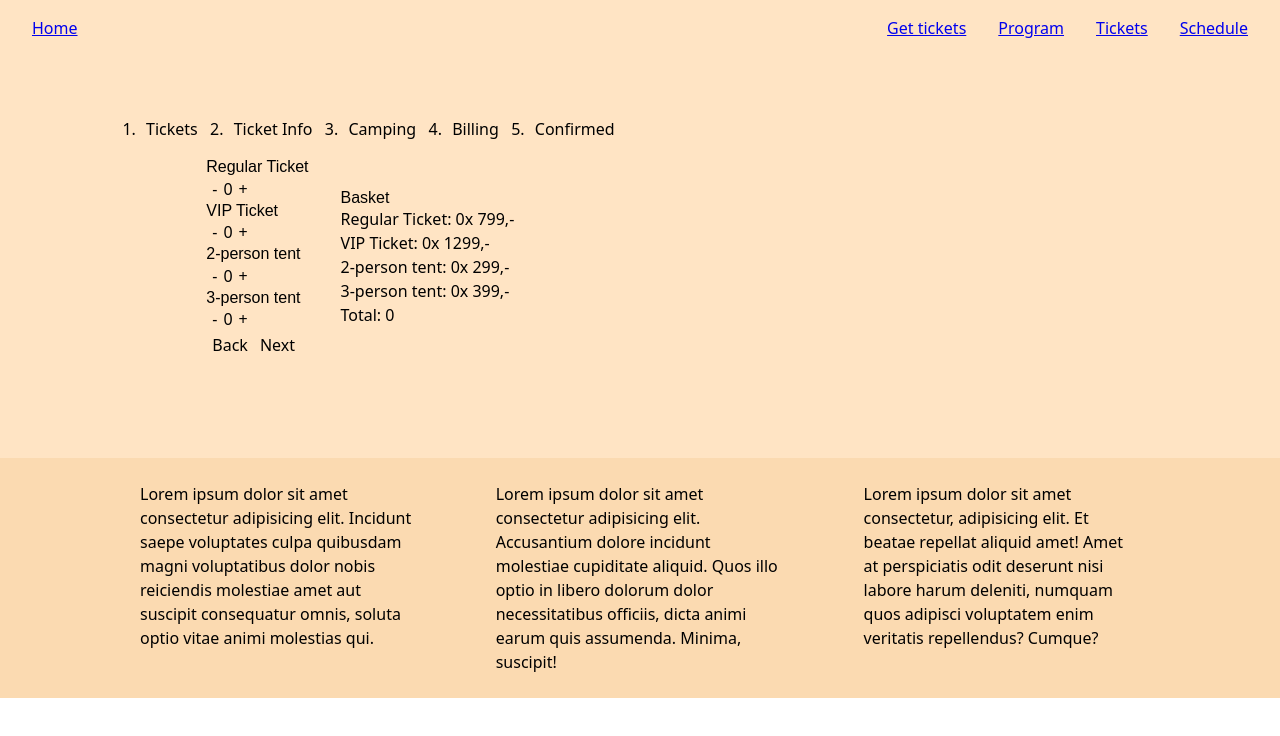
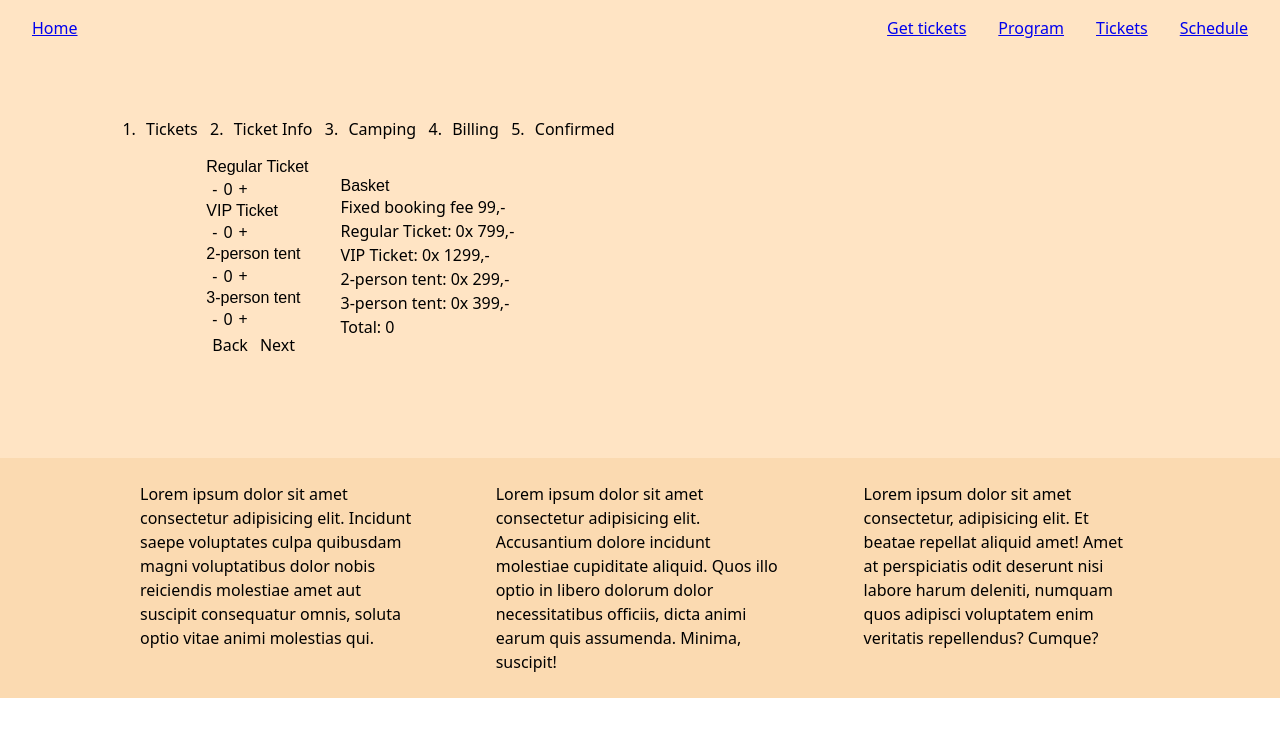
Before and after one commit to emmalarsen1/sunsetsound-exam, a Next.js app: page /booking in a window 1280 px wide. Shown: the top 736 px of the page. Built offline with nearby package versions, Linux system fonts and the light colour scheme; no server answers; a web font is replaced by a local one.

Commit message:
Tilføjet bookingfee

```diff
--- a/src/app/booking/Booking.module.css
+++ b/src/app/booking/Booking.module.css
@@ -17,3 +17,8 @@
   flex-direction: row;
   gap: 1.5rem;
 }
+
+.feewrapper {
+  display: flex;
+  flex-direction: row;
+}
--- a/src/app/booking/page.jsx
+++ b/src/app/booking/page.jsx
@@ -8,6 +8,7 @@ import Ordercomplete from "../components/Ordercomplete";
 import BillingForm from "../components/Billingform";
 
 function Booking() {
+  const fee = [{ name: "Fixed booking fee", price: "99", id: 0, type: "fee", amount: 1 }];
   const [data, setData] = useState(null);
   useEffect(() => {
     fetch("http://localhost:8080/available-spots")
@@ -71,6 +72,12 @@ function Booking() {
         </section>
         <section>
           <h2>Basket</h2>
+          {fee.map((item) => (
+            <div className={styles.feewrapper} key={item.id}>
+              <p>{item.name}&nbsp;</p>
+              <p>{item.price},-</p>
+            </div>
+          ))}
           <p>Regular Ticket: {ticketChoice.regular}x 799,-</p>
           <p>VIP Ticket: {ticketChoice.vip}x 1299,-</p>
           <p>2-person tent: {gearChoice.twotent}x 299,-</p>
--- a/src/app/components/Billingform.jsx
+++ b/src/app/components/Billingform.jsx
@@ -3,11 +3,6 @@ import styles from "../styles/BillingForm.module.css";
 
 function BillingForm() {
   const checkForError = (e) => {
-    if (e.target.value.match(e.target.pattern) != e.target.value) {
-      e.target.parentElement.setAttribute("id", "error");
-    } else {
-      e.target.parentElement.removeAttribute("id", "error");
-    }
     if (e.target.name == "expodate") {
       if (e.target.value.toString().length === 2) e.target.value = e.target.value + "/";
       else if (e.target.value.toString().length === 3 && e.target.value.toString().charAt(2) === "/") e.target.value = e.target.value.replace("/", "");
@@ -39,14 +34,14 @@ function BillingForm() {
 
         <label for="zip">
           Zip / City
-          <input id="zip" type="text" name="zip" maxlength="4" placeholder="fx 3480" pattern="[0-9]{4}" required></input>
+          <input id="zip" type="number" name="zip" maxlength="4" placeholder="fx 3480" pattern="[0-9]{4}" required></input>
           <input type="text" name="city" placeholder="fx Frederiksberg" pattern="[a-zA-ZæøåÆØÅ\s\-]+" required></input>
         </label>
 
         <label htmlFor="">
           Credit Card Number
-          <input type="text" name="cardnumber" placeholder="1212 1212 1212 1212" pattern="[0-9]{16}" required maxLength={16} inputMode="numerical" onChange={checkForError} />
-          <input type="tel" name="expodate" placeholder="MM/YY" pattern="[0-1][0-9]/[0-9]{2}" required maxLength={5} inputMode="numerical" onChange={checkForError} />
+          <input name="cardnumber" placeholder="1212 1212 1212 1212" pattern="[0-9]{16}" required maxLength={16} inputMode="numerical" onChange={checkForError} />
+          <input name="expodate" placeholder="MM/YY" pattern="[0-1][0-9]/[0-9]{2}" required maxLength={5} inputMode="numerical" onChange={checkForError} />
         </label>
       </form>
     </div>
--- a/src/app/components/Header.jsx
+++ b/src/app/components/Header.jsx
@@ -6,7 +6,7 @@ function Header() {
   return (
     <header>
       <nav className={styles.nav}>
-        <Link href={"./"}>Home</Link>
+        <Link href={"/"}>Home</Link>
         <div className={styles.headermenu}>
           <Link href={"/booking"}>Get tickets</Link>
           <Link href={"/program"}>Program</Link>
```
